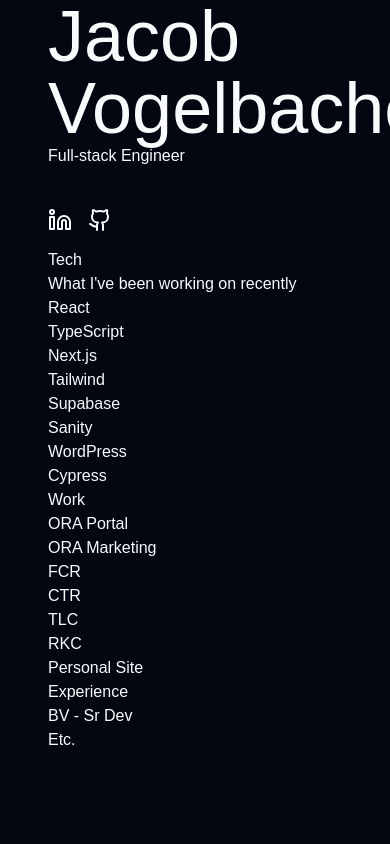
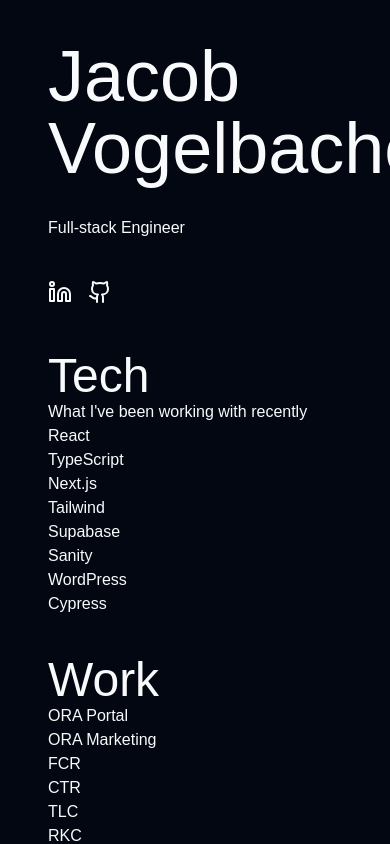
Before and after one commit to JacobVogelbacher/jacob-site-25, a Next.js app: page / in a window 390 px wide. Shown: the top 844 px of the page. Built offline with nearby package versions, Linux system fonts and the light colour scheme.

Commit message:
add minor responsive styles and padding

```diff
--- a/app/globals.css
+++ b/app/globals.css
@@ -59,4 +59,8 @@
   h1 {
     @apply text-7xl;
   }
+
+  h2 {
+    @apply text-5xl;
+  }
 }
--- a/app/page.tsx
+++ b/app/page.tsx
@@ -6,10 +6,12 @@
   return (
     <div>
       <div className="cell">
-        <div className="content-grid">
-          <header className="col-span-full flex flex-col justify-between gap-10 lg:sticky lg:top-0 lg:left-0 lg:col-span-5 lg:h-dvh">
-            <div>
-              <h1>Jacob Vogelbacher</h1>
+        <div className="content-grid gap-y-12">
+          <header className="col-span-full flex flex-col justify-between gap-10 pt-10 lg:sticky lg:top-0 lg:left-0 lg:col-span-6 lg:h-dvh lg:py-16">
+            <div className="flex flex-col gap-8">
+              <h1>
+                Jacob <br /> Vogelbacher
+              </h1>
               <p>Full-stack Engineer</p>
             </div>
             <div className="flex items-center gap-4">
@@ -24,10 +26,10 @@
               </a>
             </div>
           </header>
-          <main className="col-span-full lg:col-span-7">
+          <main className="col-span-full flex flex-col gap-10 pb-10 lg:col-span-6 lg:py-16">
             <section>
               <h2>Tech</h2>
-              <p>What I've been working on recently</p>
+              <p>What I've been working with recently</p>
               <ul>
                 <li>React</li>
                 <li>TypeScript</li>
```
